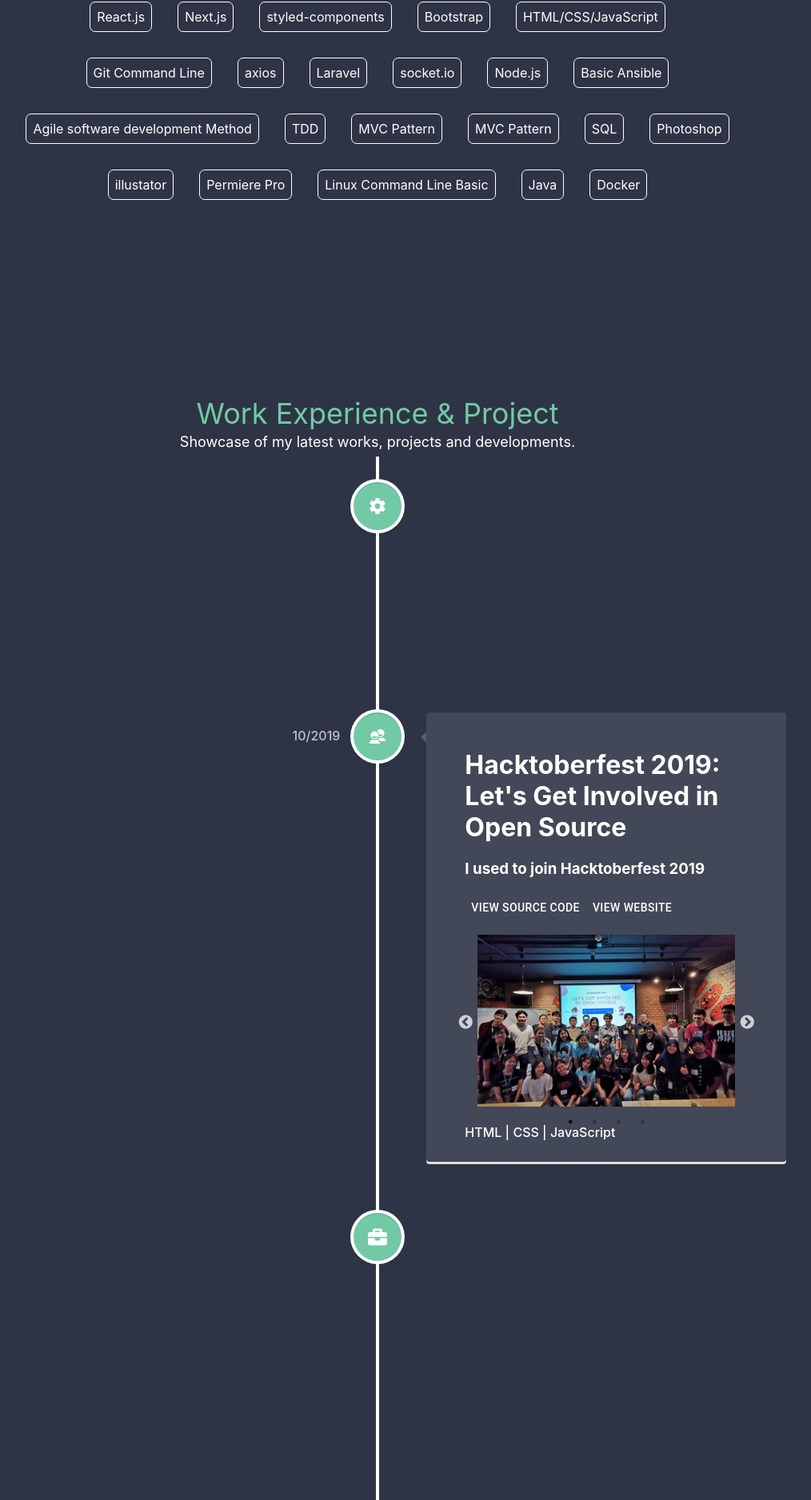
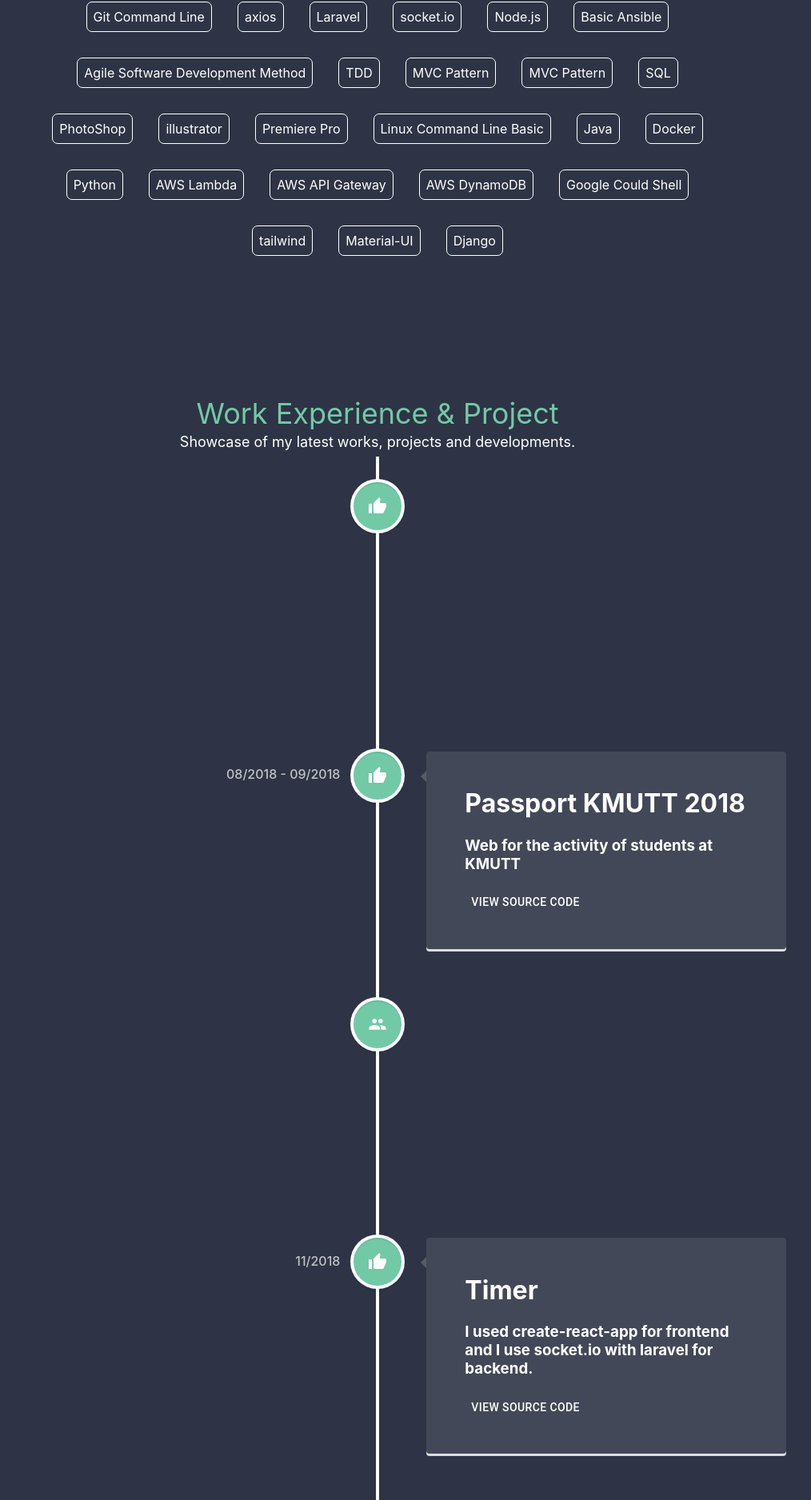
Before and after one commit to mild20091931/mild-portfolio, a React (Create React App) app: page / in a window 1280 px wide. Shown: the part 1919-3795 px from the top of the page at 80% size, without its empty margins (168-1182 px from the left). Built offline with nearby package versions, Linux system fonts and the light colour scheme.

Commit message:
:sparkles: Update resume information 🌻

```diff
--- a/src/component/Skills/index.js
+++ b/src/component/Skills/index.js
@@ -1,17 +1,18 @@
+import { Box, Container, Grid } from '@material-ui/core';
+import { Header, Title } from '../Core/Text';
 import React, { Component } from 'react';
+
+import color from '../Core/Color'
 import styled from 'styled-components';
-import { Grid,Container,Box } from '@material-ui/core';
-import { Title,Header } from '../Core/Text';
-import color from '../Core/Color'
 
 const skills = [
-  { text: "React.js" },{ text: "Next.js"},{ text: "styled-components" },
-  { text: "Bootstrap" },{ text: "HTML/CSS/JavaScript" },{ text: "Git Command Line" },
-  { text: "axios" },{ text: "Laravel" },{ text: "socket.io" },{ text: "Node.js" },
-  { text: "Basic Ansible" },{ text: "Agile software development Method" },{ text: "TDD" },
-  { text: "MVC Pattern" },{ text: "MVC Pattern" },{ text: "SQL" },{ text: "Photoshop" },
-  { text: "illustator" },{ text : "Permiere Pro"},{ text: "Linux Command Line Basic"},
-  { text: "Java"},{ text: "Docker"}
+    "React.js", "Next.js","styled-components","Bootstrap",
+    "HTML/CSS/JavaScript" ,"Git Command Line", "axios" ,"Laravel" ,
+    "socket.io" ,"Node.js", "Basic Ansible" ,"Agile Software Development Method" ,
+    "TDD","MVC Pattern" ,"MVC Pattern" ,"SQL" ,"PhotoShop",
+    "illustrator","Premiere Pro","Linux Command Line Basic",
+    "Java","Docker", "Python", "AWS Lambda", "AWS API Gateway", "AWS DynamoDB",
+    "Google Could Shell", "tailwind", "Material-UI", "Django",
 ]
 
 const Btn = styled.div`
@@ -35,7 +36,7 @@ class index extends Component {
                 return(
                   <Box m={2} key={i}>
                     <Btn>
-                      {data.text}
+                      {data}
                     </Btn>
                   </Box>
                 )
--- a/src/component/Works/Timeline.js
+++ b/src/component/Works/Timeline.js
@@ -1,138 +1,20 @@
+import 'react-vertical-timeline-component/style.min.css';
+
+import { Box, Button, Container } from '@material-ui/core';
 import React, { Component } from 'react';
+import { VerticalTimeline, VerticalTimelineElement } from 'react-vertical-timeline-component';
+
+import Carousel from '../Core/Carousel';
+import { IoMdStar } from 'react-icons/io';
+import color from '../Core/Color';
 import styled from 'styled-components';
-import color from '../Core/Color';
-import { Container, Button, Box } from '@material-ui/core';
-import { VerticalTimeline, VerticalTimelineElement } from 'react-vertical-timeline-component';
-import 'react-vertical-timeline-component/style.min.css';
-import { FaBriefcase } from 'react-icons/fa';
-import { MdThumbUp, MdSettings } from 'react-icons/md';
-import { IoMdContacts, IoMdPeople, IoMdStar } from 'react-icons/io';
-import Carousel from '../Core/Carousel';
+import { timelineElement } from './timelineElement'
 
 const LinkStyle = styled.a`
   color: ${color.font};
   text-decoration: none;
 `;
 
-const skooldio = [
-  { img: 'skl_01.jpg' },
-  { img: 'skl_02.jpg' },
-  { img: 'skl_03.jpg' },
-  { img: 'skl_04.png' },
-];
-
-const codemania = [
-  { img: 'codemania_01.jpg' },
-  { img: 'codemania_02.jpg' },
-  { img: 'codemania_03.jpg' },
-];
-
-const py = [{ img: 'Py_01.jpg' }, { img: 'Py_02.jpg' }, { img: 'Py_03.jpg' }, { img: 'Py_04.jpg' }];
-
-const timelineElement = [
-  {
-    icon: <MdSettings />,
-    date: 'Present',
-    header: 'Ask #4.0',
-    subtitle: "I'm developing Ask #4.0",
-    carousel: 'none',
-    repo: 'https://github.com/alchemist-itbangmod/ask',
-    stack: 'none',
-    web: 'https://ask.kmutt.ac.th/',
-  },
-  {
-    icon: <IoMdContacts />,
-    date: '10/2019',
-    header: "Hacktoberfest 2019: Let's Get Involved in Open Source",
-    subtitle: 'I used to join Hacktoberfest 2019',
-    carousel: py,
-    repo: 'https://github.com/mild20091931/pyladies-web.git',
-    stack: 'HTML | CSS | JavaScript',
-    web: 'https://pyladiesbkk.netlify.com',
-  },
-  {
-    icon: <FaBriefcase />,
-    date: '05/2019 - 07/2019',
-    header: 'Internship Skooldio 2019',
-    subtitle: 'I was an internship at skooldio',
-    carousel: skooldio,
-    repo: 'none',
-    stack: 'Next.js | React.js | Node.js | Docker | MariaDB | GraphQL',
-    web: 'none',
-  },
-  {
-    icon: <IoMdContacts />,
-    date: '06/2019',
-    header: 'Staff of Code mania 2019',
-    subtitle: 'I was a Staff of Code mania 2019',
-    carousel: codemania,
-    repo: 'none',
-    stack: 'none',
-    web: 'none',
-  },
-  {
-    icon: <MdThumbUp />,
-    date: '12/2018 - 03/2019',
-    header: 'Wip Camp #11',
-    subtitle:
-      'I have done Wippo and ITIM. Wippo is web for manange WIP Camp #11, I use Next.js for frontend and I use Laravel for backend',
-    carousel: 'none',
-    repo: 'https://github.com/wipcamp/11-itimworld',
-    stack: 'Next.js | Laravel',
-    web: 'https://wippo.wip.camp',
-  },
-  {
-    icon: <MdThumbUp />,
-    date: '10/2018 - 12/2018',
-    header: 'Vote #IT3k',
-    subtitle:
-      'Vote IT3K is web for vote Mr. & Miss popular vote IT3K, I use Next.js axios for frontend and I use Laravel with socket.io for backend',
-    carousel: 'none',
-    repo: 'none',
-    stack: 'Next.js | Laravel | Node.js ',
-    web: 'https://bit.ly/2GrGfhL',
-  },
-  {
-    icon: <MdThumbUp />,
-    date: '11/2018',
-    header: 'Timer',
-    subtitle: 'I used create-react-app for frontend and I use socket.io with laravel for backend.',
-    carousel: 'none',
-    repo: 'https://github.com/alchemist-itbangmod/alchemist-timer.git',
-    stack: 'none',
-    web: 'none',
-  },
-  {
-    icon: <IoMdPeople />,
-    date: '09/2018 - 11/2018',
-    header: 'Leader Team frontend of HelloWorld #Beaver',
-    subtitle: 'It is camp for student (1st year) who want to be developer.',
-    carousel: 'none',
-    repo: 'none',
-    stack: 'none',
-    web: 'none',
-  },
-  {
-    icon: <MdThumbUp />,
-    date: '08/2018 - 09/2018',
-    header: 'Passport KMUTT 2018',
-    subtitle: 'Web for the activity of students at KMUTT',
-    carousel: 'none',
-    repo: 'https://github.com/alchemist-itbangmod/passport2018',
-    stack: 'none',
-    web: 'none',
-  },
-  {
-    icon: <MdThumbUp />,
-    date: '09/2017 - 11/2017',
-    header: 'Wip Camp #10',
-    subtitle: 'WIP CAMP #10 is IT Camp for heigh school of students',
-    carousel: 'none',
-    repo: 'https://github.com/wipcamp/10-frontend',
-    stack: 'React.js',
-    web: 'none',
-  },
-];
 class Timeline extends Component {
   render() {
     return (
--- /dev/null
+++ b/src/component/Works/timelineElement.js
@@ -0,0 +1,150 @@
+import { IoMdContacts, IoMdPeople } from 'react-icons/io';
+import { MdSettings, MdThumbUp } from 'react-icons/md';
+
+import { FaBriefcase } from 'react-icons/fa';
+import React from 'react'
+
+const skooldio = [
+  { img: 'skl_01.jpg' },
+  { img: 'skl_02.jpg' },
+  { img: 'skl_03.jpg' },
+  { img: 'skl_04.png' },
+];
+
+const codemania = [
+  { img: 'codemania_01.jpg' },
+  { img: 'codemania_02.jpg' },
+  { img: 'codemania_03.jpg' },
+];
+
+const py = [{ img: 'Py_01.jpg' }, { img: 'Py_02.jpg' }, { img: 'Py_03.jpg' }, { img: 'Py_04.jpg' }];
+
+const awsBuildOnThailand = [
+  { img: 'aws_01.jpg' },
+  { img: 'aws_02.jpg' },
+  { img: 'aws_03.jpg' }
+]
+export const timelineElement = [
+  {
+    icon: <MdThumbUp />,
+    date: '09/2017 - 11/2017',
+    header: 'Wip Camp #10',
+    subtitle: 'WIP CAMP #10 is IT Camp for heigh school of students',
+    carousel: 'none',
+    repo: 'https://github.com/wipcamp/10-frontend',
+    stack: 'React.js',
+    web: 'none',
+  },
+  {
+    icon: <MdThumbUp />,
+    date: '08/2018 - 09/2018',
+    header: 'Passport KMUTT 2018',
+    subtitle: 'Web for the activity of students at KMUTT',
+    carousel: 'none',
+    repo: 'https://github.com/alchemist-itbangmod/passport2018',
+    stack: 'none',
+    web: 'none',
+  },
+  {
+    icon: <IoMdPeople />,
+    date: '09/2018 - 11/2018',
+    header: 'Leader Team frontend of HelloWorld #Beaver',
+    subtitle: 'It is camp for student (1st year) who want to be developer.',
+    carousel: 'none',
+    repo: 'none',
+    stack: 'none',
+    web: 'none',
+  },
+  {
+    icon: <MdThumbUp />,
+    date: '11/2018',
+    header: 'Timer',
+    subtitle: 'I used create-react-app for frontend and I use socket.io with laravel for backend.',
+    carousel: 'none',
+    repo: 'https://github.com/alchemist-itbangmod/alchemist-timer.git',
+    stack: 'none',
+    web: 'none',
+  },
+  {
+    icon: <MdThumbUp />,
+    date: '10/2018 - 12/2018',
+    header: 'Vote #IT3k',
+    subtitle:
+      'Vote IT3K is web for vote Mr. & Miss popular vote IT3K, I use Next.js axios for frontend and I use Laravel with socket.io for backend',
+    carousel: 'none',
+    repo: 'none',
+    stack: 'Next.js | Laravel | Node.js ',
+    web: 'https://bit.ly/2GrGfhL',
+  },
+  {
+    icon: <MdThumbUp />,
+    date: '12/2018 - 03/2019',
+    header: 'Wip Camp #11',
+    subtitle:
+      'I have done Wippo and ITIM. Wippo is web for manange WIP Camp #11, I use Next.js for frontend and I use Laravel for backend',
+    carousel: 'none',
+    repo: 'https://github.com/wipcamp/11-itimworld',
+    stack: 'Next.js | Laravel',
+    web: 'https://wippo.wip.camp',
+  },
+  {
+    icon: <IoMdContacts />,
+    date: '06/2019',
+    header: 'Staff of Code mania 2019',
+    subtitle: 'I was a Staff of Code mania 2019',
+    carousel: codemania,
+    repo: 'none',
+    stack: 'none',
+    web: 'none',
+  },
+  {
+    icon: <FaBriefcase />,
+    date: '05/2019 - 07/2019',
+    header: 'Internship Skooldio 2019',
+    subtitle: 'I was an internship at Skooldio. I worked as a Software Engineer. I developed web application for management of sale course.',
+    carousel: skooldio,
+    repo: 'none',
+    stack: 'Next.js | React.js | Node.js | Docker | MariaDB | GraphQL',
+    web: 'none',
+  },
+  {
+    icon: <IoMdContacts />,
+    date: '10/2019',
+    header: "Hacktoberfest 2019: Let's Get Involved in Open Source",
+    subtitle: 'I used to join Hacktoberfest 2019',
+    carousel: py,
+    repo: 'https://github.com/mild20091931/pyladies-web.git',
+    stack: 'HTML | CSS | JavaScript',
+    web: 'https://pyladiesbkk.netlify.com',
+  },
+  {
+    icon: <IoMdContacts />,
+    date: '01/2020 - 06/2020',
+    header: "Internship at Pronto Tools 2020",
+    subtitle: 'I was an internship at Pronto Tools. I worked as a Software Engineer. ',
+    carousel: 'none',
+    repo: 'https://github.com/mild20091931/pyladies-web.git',
+    stack: 'HTML | CSS | JavaScript | Python | Django | AWS Lambda | AWS API Gateway | AWS DynamoDB',
+    web: 'https://pyladiesbkk.netlify.com',
+  },
+  {
+    icon: <MdSettings />,
+    date: '08/2020',
+    header: 'ชนะเลิศระดับประเทศในการแข่งขัน AWS Build ON Thailand 2020',
+    subtitle: "AWS Build ON Thailand 2020, We are the Champion of Thailand.",
+    carousel: awsBuildOnThailand,
+    repo: 'none',
+    stack: 'AWS Lambda | AWS API Gateway | NEXTJS',
+    web: 'https://www.newsplus.co.th/around-town/32976/',
+  },
+  {
+    icon: <MdSettings />,
+    date: 'Present',
+    header: 'Senior Project',
+    subtitle: "The Student of Information Technology Faculty can apply their interesting jobs  by SIT Industry Collaboration Service System.",
+    carousel: 'none',
+    repo: 'https://github.com/SIT-Careers-Project',
+    stack: 'NEXTJS | Laravel | Tailwind',
+    web: 'https://dev.sit-industry.systems/',
+  },
+];
```
Also changed, not shown: src/component/Profile/index.js (+7 -20 lines), 1 other file (tests, documents, lock files or other folders).
